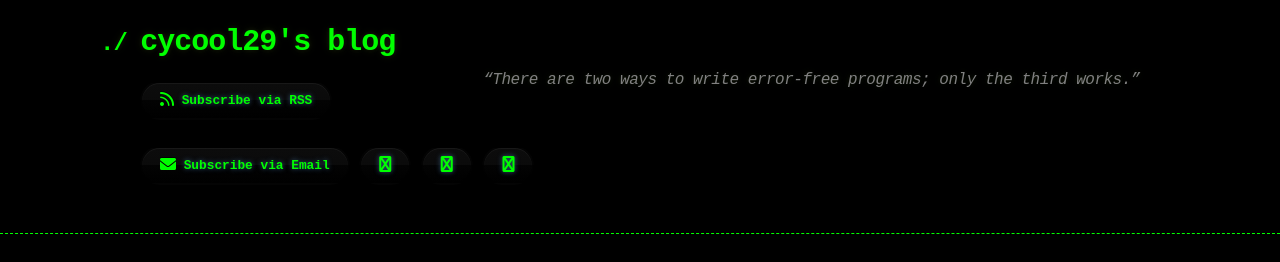
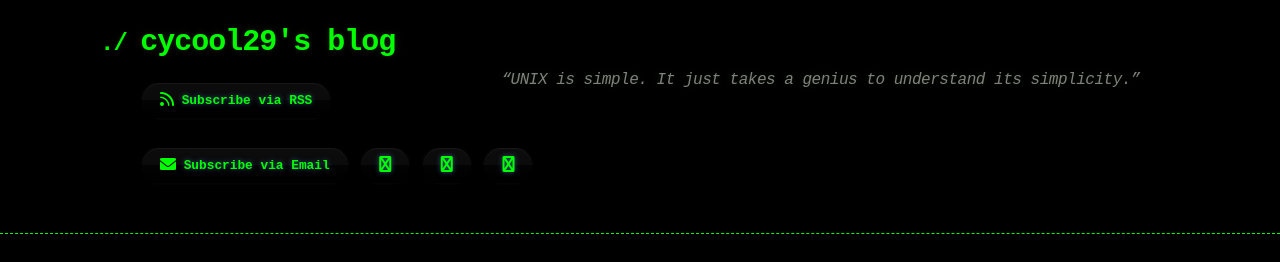
Before and after one commit to cycool29/cycool29.github.io, a Jekyll site: the page built from index.md, in a window 1280 px wide and 900 px high. Shown: the top 262 px of the window. Built offline with Jekyll 4.4.1, drawn with Linux system fonts in a browser that asks for light colours; a style sheet for code colours, icons or effects is not loaded.

Commit message:
Update quotes

```diff
--- a/_config.yml
+++ b/_config.yml
@@ -1,5 +1,5 @@
 title: cycool29's blog
-description: "“There are two ways to write error-free programs; only the third works.” "
+description: "“UNIX is simple. It just takes a genius to understand its simplicity.” "
 bio: A high school student. Intermediate in Python, Git, Bash. Learning JavaScript. He/Him. "
 author: cycool29
 url: https://cycool29.github.io
```
